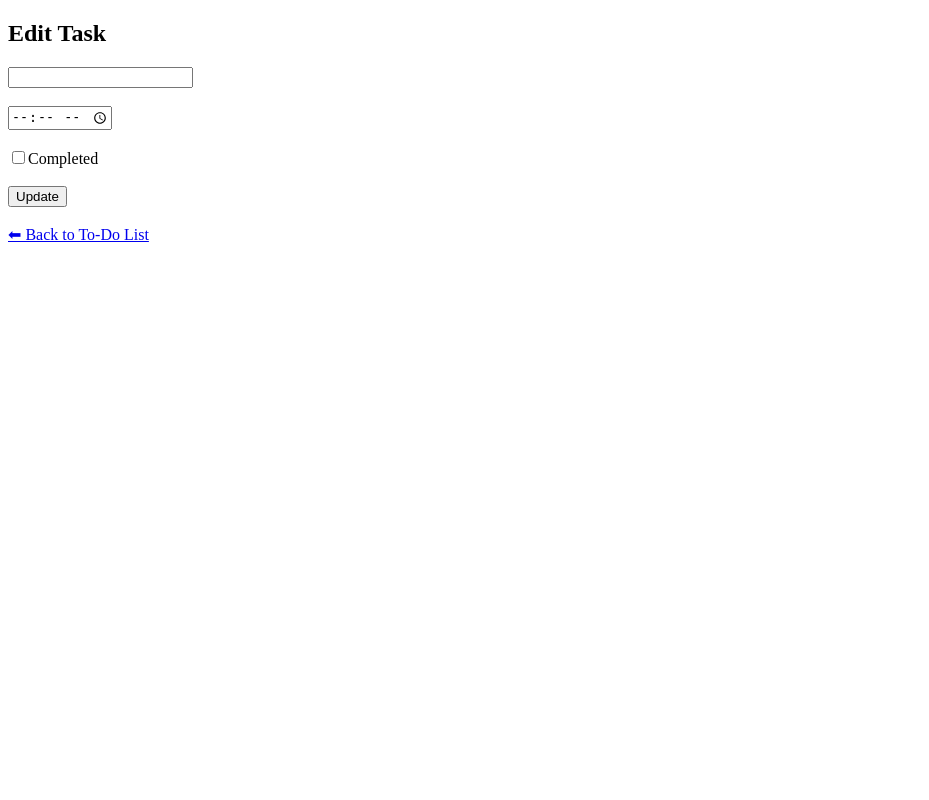
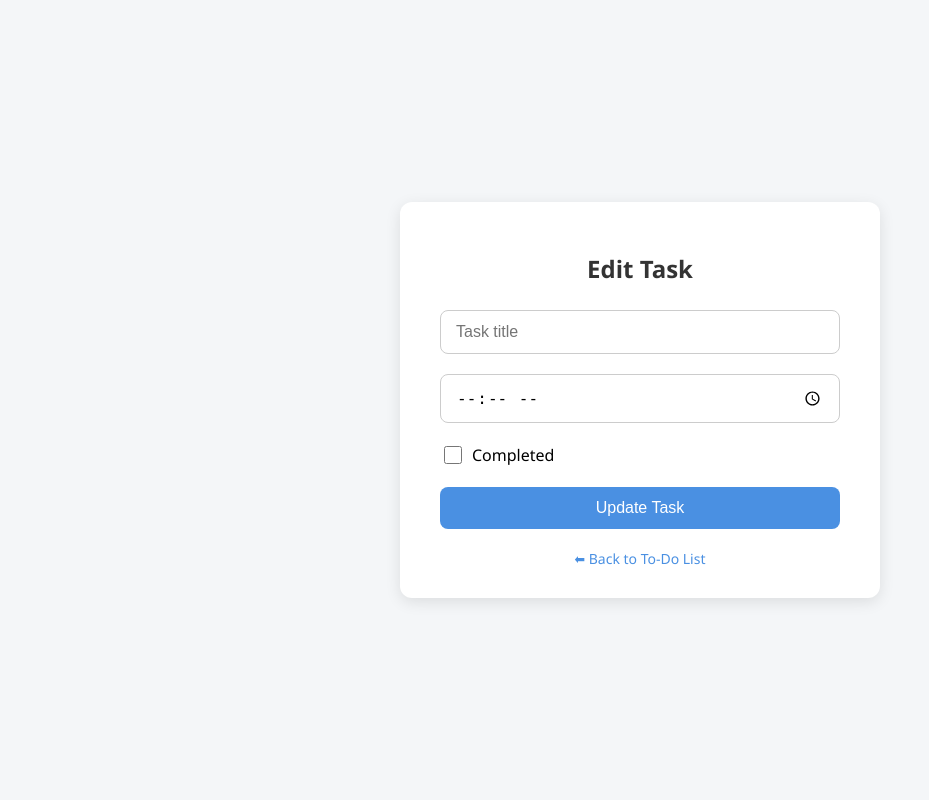
Before and after one commit to vishnupriya3598/django-todo-auth, a Django app: template accounts/templates/edit_task.html in a window 1280 px wide. Shown: the whole page, without its empty margins (0-929 px from the left). Run offline with Django 5.2, Linux system fonts and the light colour scheme; the template is opened without the code that fills it, so the values that code supplies are empty.

Commit message:
Update edit page

```diff
--- a/Authentication/settings.py
+++ b/Authentication/settings.py
@@ -23,7 +23,7 @@ BASE_DIR = Path(__file__).resolve().parent.parent
 SECRET_KEY = "django-insecure-=9sohkb1fx9jh(+b4=twlyx9xm3&6w&+%#or41@0v@77)%whu^"
 
 # SECURITY WARNING: don't run with debug turned on in production!
-DEBUG = True
+DEBUG = False
 
 ALLOWED_HOSTS = ['*']
 
--- a/accounts/templates/edit_task.html
+++ b/accounts/templates/edit_task.html
@@ -1,35 +1,120 @@
 <!DOCTYPE html>
-<html>
+<html lang="en">
 <head>
+    <meta charset="UTF-8">
+    <meta name="viewport" content="width=device-width, initial-scale=1.0">
     <title>Edit Task</title>
+    <style>
+        body {
+            font-family: 'Segoe UI', Tahoma, Geneva, Verdana, sans-serif;
+            background-color: #f4f6f8;
+            display: flex;
+            justify-content: center;
+            align-items: center;
+            height: 100vh;
+            margin: 0;
+        }
+
+        .container {
+            background-color: #fff;
+            padding: 30px 40px;
+            border-radius: 12px;
+            box-shadow: 0 4px 15px rgba(0,0,0,0.1);
+            width: 100%;
+            max-width: 400px;
+        }
+
+        h2 {
+            text-align: center;
+            color: #333;
+            margin-bottom: 25px;
+        }
+
+        form {
+            display: flex;
+            flex-direction: column;
+        }
+
+        input[type="text"],
+        input[type="time"] {
+            padding: 12px 15px;
+            margin-bottom: 20px;
+            border: 1px solid #ccc;
+            border-radius: 8px;
+            font-size: 16px;
+            transition: border-color 0.3s;
+        }
+
+        input[type="text"]:focus,
+        input[type="time"]:focus {
+            border-color: #4A90E2;
+            outline: none;
+        }
+
+        label {
+            display: flex;
+            align-items: center;
+            font-size: 16px;
+            margin-bottom: 20px;
+        }
+
+        input[type="checkbox"] {
+            margin-right: 10px;
+            width: 18px;
+            height: 18px;
+        }
+
+        button {
+            padding: 12px;
+            background-color: #4A90E2;
+            color: #fff;
+            font-size: 16px;
+            border: none;
+            border-radius: 8px;
+            cursor: pointer;
+            transition: background-color 0.3s;
+        }
+
+        button:hover {
+            background-color: #357ABD;
+        }
+
+        a {
+            display: block;
+            text-align: center;
+            margin-top: 20px;
+            color: #4A90E2;
+            text-decoration: none;
+            font-size: 14px;
+        }
+
+        a:hover {
+            text-decoration: underline;
+        }
+    </style>
 </head>
 <body>
 
+<div class="container">
     <h2>Edit Task</h2>
 
     <form method="POST">
         {% csrf_token %}
 
-    <input type="text" name="title" value="{{ task.title }}" required>
+        <input type="text" name="title" value="{{ task.title }}" placeholder="Task title" required>
 
-    <br><br>
-    <input type="time" name="task_time"
-    value="{{ task.task_time|time:'H:i' }}">
-<br><br>
+        <input type="time" name="task_time" value="{{ task.task_time|time:'H:i' }}" required>
+
         <label>
-        <input type="checkbox" name="completed"
-        {% if task.completed %}checked{% endif %}>Completed
-
+            <input type="checkbox" name="completed" {% if task.completed %}checked{% endif %}>
+            Completed
         </label>
 
-    <br><br>
-
-    <button type="submit">Update</button>
+        <button type="submit">Update Task</button>
     </form>
 
-<br>
-
     <a href="{% url 'todo' %}">⬅ Back to To-Do List</a>
+</div>
 
 </body>
 </html>
--- a/accounts/views.py
+++ b/accounts/views.py
@@ -18,7 +18,9 @@ def register(request):
     if request.method == "POST":
         form = RegisterForm(request.POST)
         if form.is_valid():
-            form.save()
+            user = form.save(commit=False)          # Don’t save yet
+            user.set_password(form.cleaned_data['password1'])  # Hash the password
+            user.save()                              # Now save hashed password
             return redirect('login')
     else:
         form = RegisterForm()
```
Also changed, not shown: 4 other files. Lines whose indentation alone changed are shown as unchanged.
